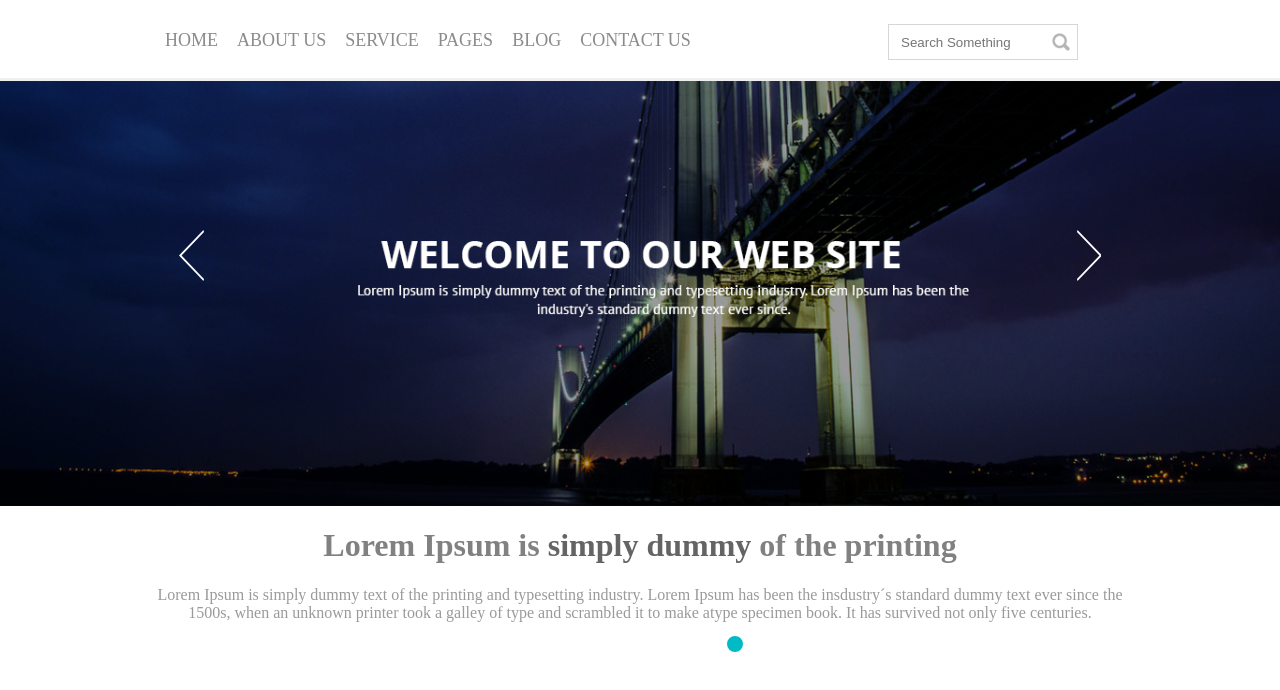
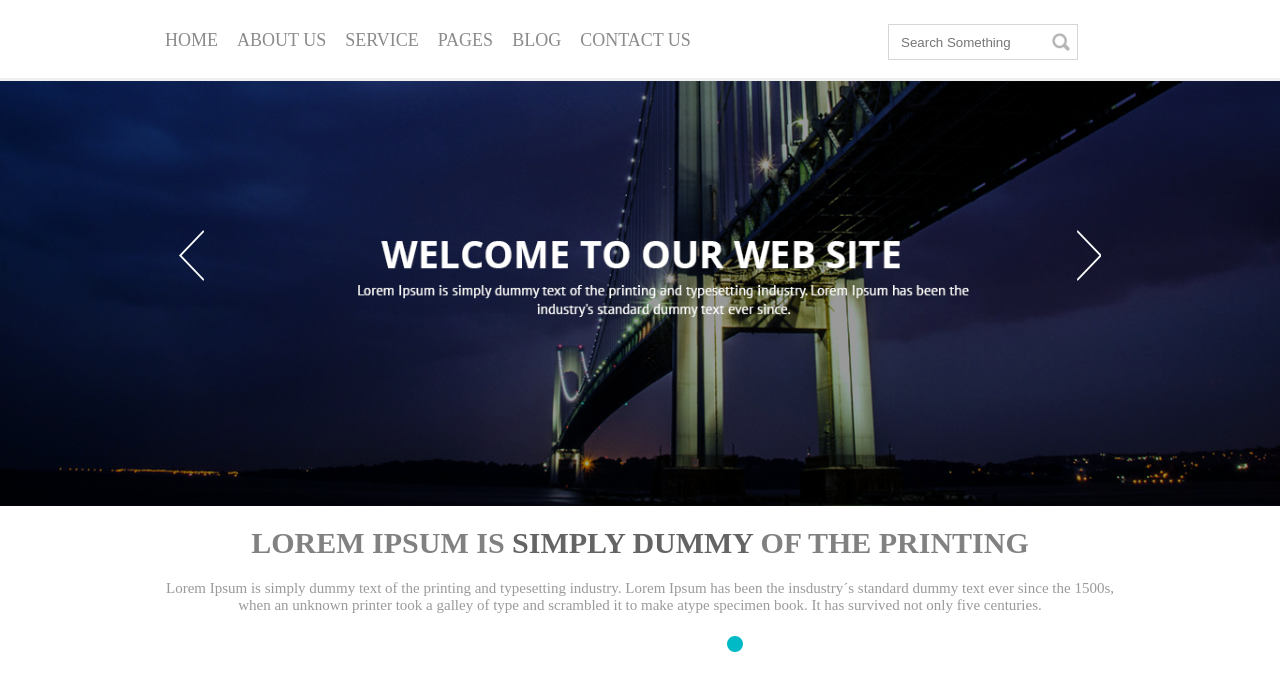
Before and after one commit to Everton-Santos/SiteTeste, a plain HTML site: page index.html in a window 1280 px wide. Shown: the part 62-752 px from the top of the page. Drawn offline with nearby package versions, Linux system fonts and the light colour scheme.

Commit message:
Organizacao

```diff
--- a/css/main.css
+++ b/css/main.css
@@ -170,9 +170,12 @@ li.slick-active button {
 }
 
 .texto-destaque h1 {
+    text-transform: uppercase;
+    font-size: 30px;
     color: #818181;
 }
 
 .texto-destaque p {
     color: #9a9a9a;
+    font-size: 15px;
 }
```
